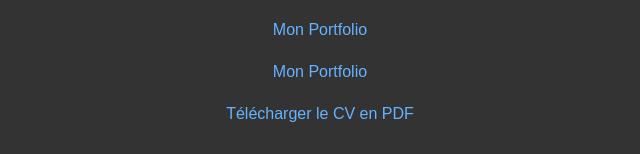
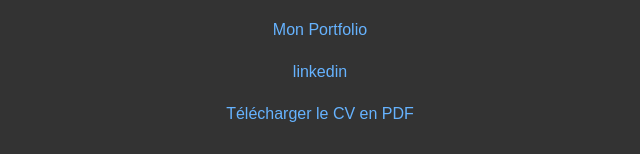
Before and after one commit to haytham-hammame/cv, a plain HTML site: page index.html in a window 1280 px wide. Shown: the part 931-1085 px from the top of the page, 320-960 px from the left. Drawn offline with Linux system fonts and the light colour scheme.

Commit message:
correction d info

```diff
--- a/index.html
+++ b/index.html
@@ -219,7 +219,7 @@
     <footer>
         <p><a href="https://github.com/haytham-hammame" target="_blank">Mon Github</a></p>
         <p><a href="https://haytham-hammame.github.io/portfolio/" target="_blank">Mon Portfolio</a></p>
-        <p><a href="https://www.linkedin.com/in/haytham-hammame-bb7195340/" target="_blank">Mon Portfolio</a></p>
+        <p><a href="https://www.linkedin.com/in/haytham-hammame-bb7195340/" target="_blank">linkedin</a></p>
         <p><a href="cv.pdf" target="_blank" download="Mon_CV.pdf">Télécharger le CV en PDF</a></p>
     </footer>
 </body>
```
